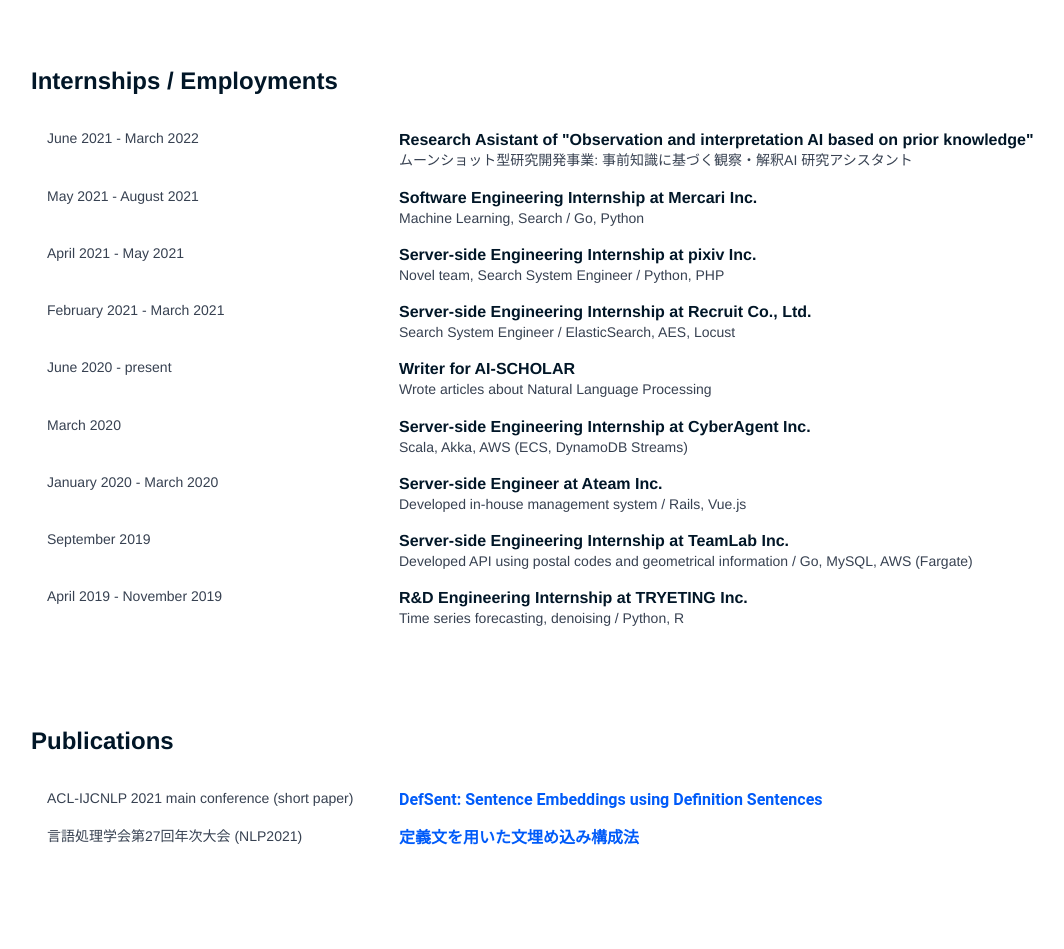
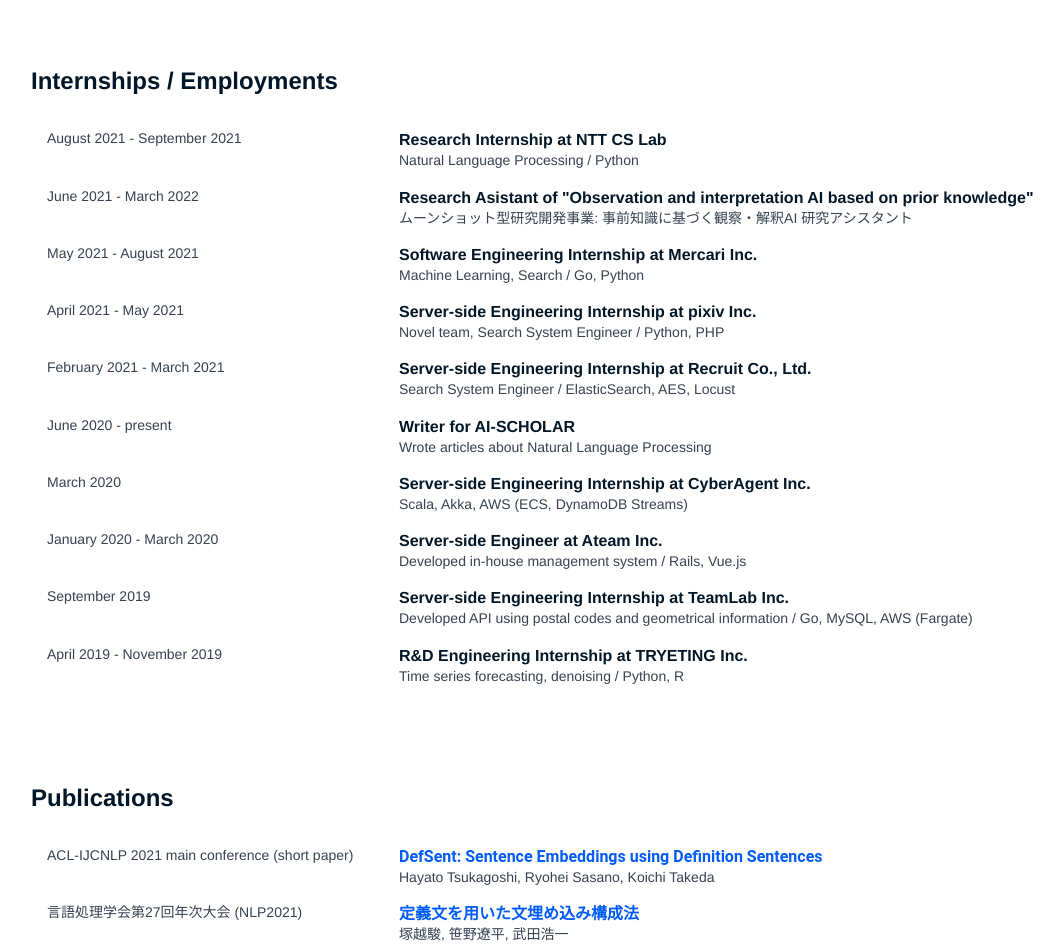
Before and after one commit to hppRC/hppRC.github.io, a Next.js app: page / in a window 1280 px wide. Shown: the part 560-1509 px from the top of the page, without its empty margins (65-1129 px from the left). Built offline with nearby package versions, Linux system fonts and the light colour scheme.

Commit message:
:sparkles: Update

```diff
--- a/src/layouts/header.tsx
+++ b/src/layouts/header.tsx
@@ -11,7 +11,7 @@ type Props = {
 const Tab: React.FCX<Props> = ({ name, href, className, onClick }) => {
   const router = useRouter();
   const activeClassName = `block w-20 lg:w-32 bg-gray-200 rounded`;
-  const nonActiveClassName = `block w-20 lg:w-32`;
+  const inActiveClassName = `block w-20 lg:w-32`;
   const isActive = router.pathname === href;
   return (
     <li
@@ -20,7 +20,7 @@ const Tab: React.FCX<Props> = ({ name, href, className, onClick }) => {
       <Link href={href}>
         <button
           type="button"
-          className={`mb-4 ${isActive ? activeClassName : nonActiveClassName}`}
+          className={`mb-4 ${isActive ? activeClassName : inActiveClassName}`}
           onClick={onClick}
         >
           {name}
--- a/src/pages/index.tsx
+++ b/src/pages/index.tsx
@@ -17,6 +17,11 @@ const educationResources: ReadonlyArray<Resource> = [
 ];
 
 const internsihpsEmploymentsResources: ReadonlyArray<Resource> = [
+  {
+    title: `Research Internship at NTT CS Lab`,
+    period: `August 2021 - September 2021`,
+    text: `Natural Language Processing / Python`,
+  },
   {
     title: `Research Asistant of "Observation and interpretation AI based on prior knowledge"`,
     period: `June 2021 - March 2022`,
@@ -68,11 +73,13 @@ const publicationsResources: ReadonlyArray<Resource> = [
   {
     title: `DefSent: Sentence Embeddings using Definition Sentences`,
     period: `ACL-IJCNLP 2021 main conference (short paper)`,
-    relatedLink: `https://arxiv.org/abs/2105.04339`,
+    text: `Hayato Tsukagoshi, Ryohei Sasano, Koichi Takeda`,
+    relatedLink: `https://aclanthology.org/2021.acl-short.52/`,
   },
   {
     title: `定義文を用いた文埋め込み構成法`,
     period: `言語処理学会第27回年次大会 (NLP2021)`,
+    text: `塚越駿, 笹野遼平, 武田浩一`,
     relatedLink: `https://www.anlp.jp/proceedings/annual_meeting/2021/pdf_dir/C4-2.pdf`,
   },
 ];
@@ -81,6 +88,7 @@ const awardsHonorsResources: ReadonlyArray<Resource> = [
   {
     title: `JEES/Softbank AI Human Resource Development Scholarship 2021`,
     period: `2021`,
+    text: `1,000,000 yen / year`,
   },
   {
     title: `Cyber Agent Backend Tuning Competition`,
--- a/src/pages/publications.tsx
+++ b/src/pages/publications.tsx
@@ -3,17 +3,18 @@ import { ResourcesSection } from "src/components";
 const nlp2021Publications: ReadonlyArray<Resource> = [
   {
     title: `定義文を用いた文埋め込み構成法`,
-    text: `semantic embeddings, sentence embeddings`,
     period: `言語処理学会第27回年次大会 (NLP2021)`,
+    text: `塚越駿, 笹野遼平, 武田浩一`,
     relatedLink: `https://www.anlp.jp/proceedings/annual_meeting/2021/pdf_dir/C4-2.pdf`,
   },
 ];
+
 const ACLIJCNLP2021Publications: ReadonlyArray<Resource> = [
   {
     title: `DefSent: Sentence Embeddings using Definition Sentences`,
-    text: `semantic embeddings, sentence embeddings`,
     period: `ACL-IJCNLP 2021 main conference (short paper)`,
-    relatedLink: `https://arxiv.org/abs/2105.04339`,
+    text: `Hayato Tsukagoshi, Ryohei Sasano, Koichi Takeda`,
+    relatedLink: `https://aclanthology.org/2021.acl-short.52/`,
   },
 ];
 
@@ -25,8 +26,9 @@ const Component: React.FCX = () => (
     <ResourcesSection
       title="ACL-IJCNLP 2021"
       resources={ACLIJCNLP2021Publications}
+      bold
     />
-    <ResourcesSection title="NLP2021" resources={nlp2021Publications} />
+    <ResourcesSection title="NLP2021" resources={nlp2021Publications} bold />
   </>
 );
 
```
Also changed, not shown: package.json (+15 -15 lines), next-env.d.ts, 1 other file (tests, documents, lock files or other folders).
